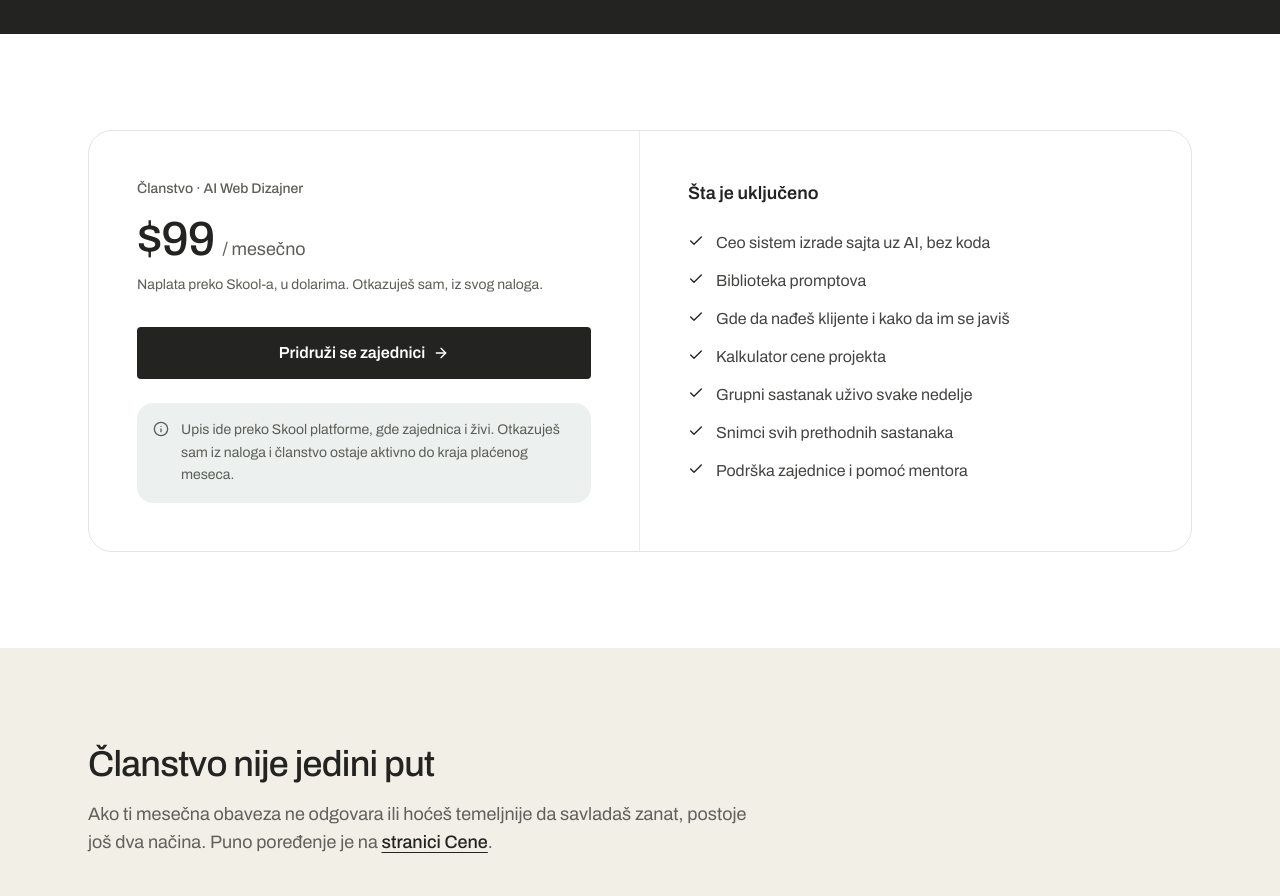
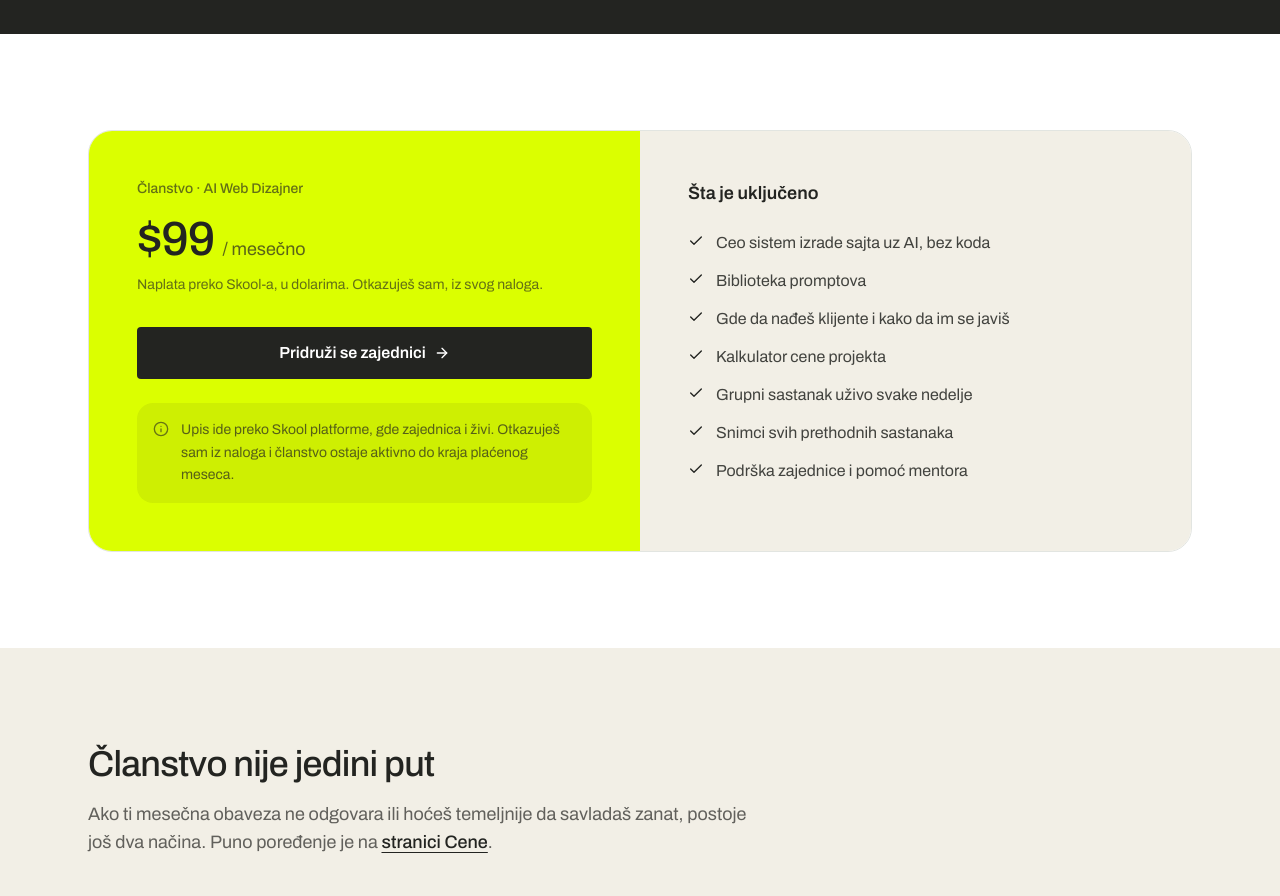
Before and after one commit to tvojvajbkod/naucidizajn1, a Next.js app in the folder apps/marketing/: page / in a window 1280 px wide. Shown: the part 5980-6876 px from the top of the page. Built offline with nearby package versions, Linux system fonts and the light colour scheme; no server answers.

Commit message:
Boje sekcija: limeta kolona sa cenom

```diff
--- a/apps/marketing/src/components/sections/membership-offer.tsx
+++ b/apps/marketing/src/components/sections/membership-offer.tsx
@@ -22,15 +22,15 @@ export function MembershipOfferSection() {
     <section id="cena" className="mx-auto max-w-6xl px-6 py-20 md:py-24">
       <div className="overflow-hidden rounded-3xl border bg-card">
         <div className="grid md:grid-cols-2">
-          <div className="border-border/70 border-b p-8 md:border-r md:border-b-0 md:p-12">
-            <p className="font-medium text-muted-foreground text-sm">Članstvo · AI Web Dizajner</p>
+          <div className="bg-primary p-8 md:p-12">
+            <p className="font-medium text-ink/65 text-sm">Članstvo · AI Web Dizajner</p>
             <p className="mt-4 flex items-baseline gap-2">
               <span className="font-medium text-5xl text-ink tracking-[-0.02em]">
                 {membership.price}
               </span>
-              <span className="text-lg text-muted-foreground">{membership.period}</span>
+              <span className="text-ink/70 text-lg">{membership.period}</span>
             </p>
-            <p className="mt-3 text-muted-foreground text-sm">{membership.priceNote}</p>
+            <p className="mt-3 text-ink/65 text-sm">{membership.priceNote}</p>
 
             <a
               href={links.skool}
@@ -42,16 +42,16 @@ export function MembershipOfferSection() {
               <ArrowRight className="size-4" />
             </a>
 
-            <div className="mt-6 flex gap-3 rounded-xl bg-muted p-4">
-              <Info className="mt-0.5 size-4 shrink-0 text-muted-foreground" />
-              <p className="text-muted-foreground text-sm leading-relaxed">
+            <div className="mt-6 flex gap-3 rounded-xl bg-ink/[0.07] p-4">
+              <Info className="mt-0.5 size-4 shrink-0 text-ink/60" />
+              <p className="text-ink/70 text-sm leading-relaxed">
                 Upis ide preko Skool platforme, gde zajednica i živi. Otkazuješ sam iz naloga i
                 članstvo ostaje aktivno do kraja plaćenog meseca.
               </p>
             </div>
           </div>
 
-          <div className="p-8 md:p-12">
+          <div className="bg-cream p-8 md:p-12">
             <h2 className="font-semibold text-ink text-lg">Šta je uključeno</h2>
             <ul className="mt-6 space-y-3.5">
               {included.map((item) => (
```
